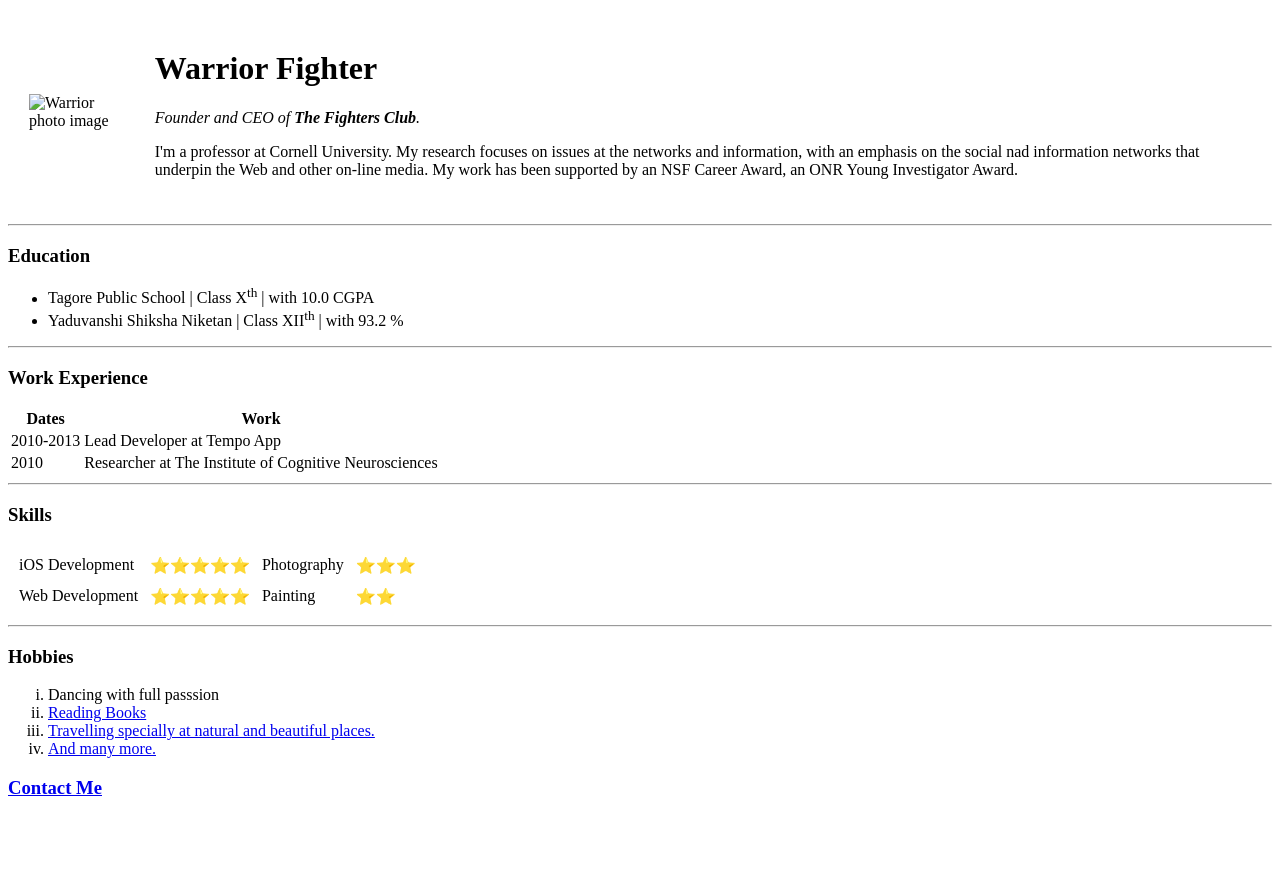
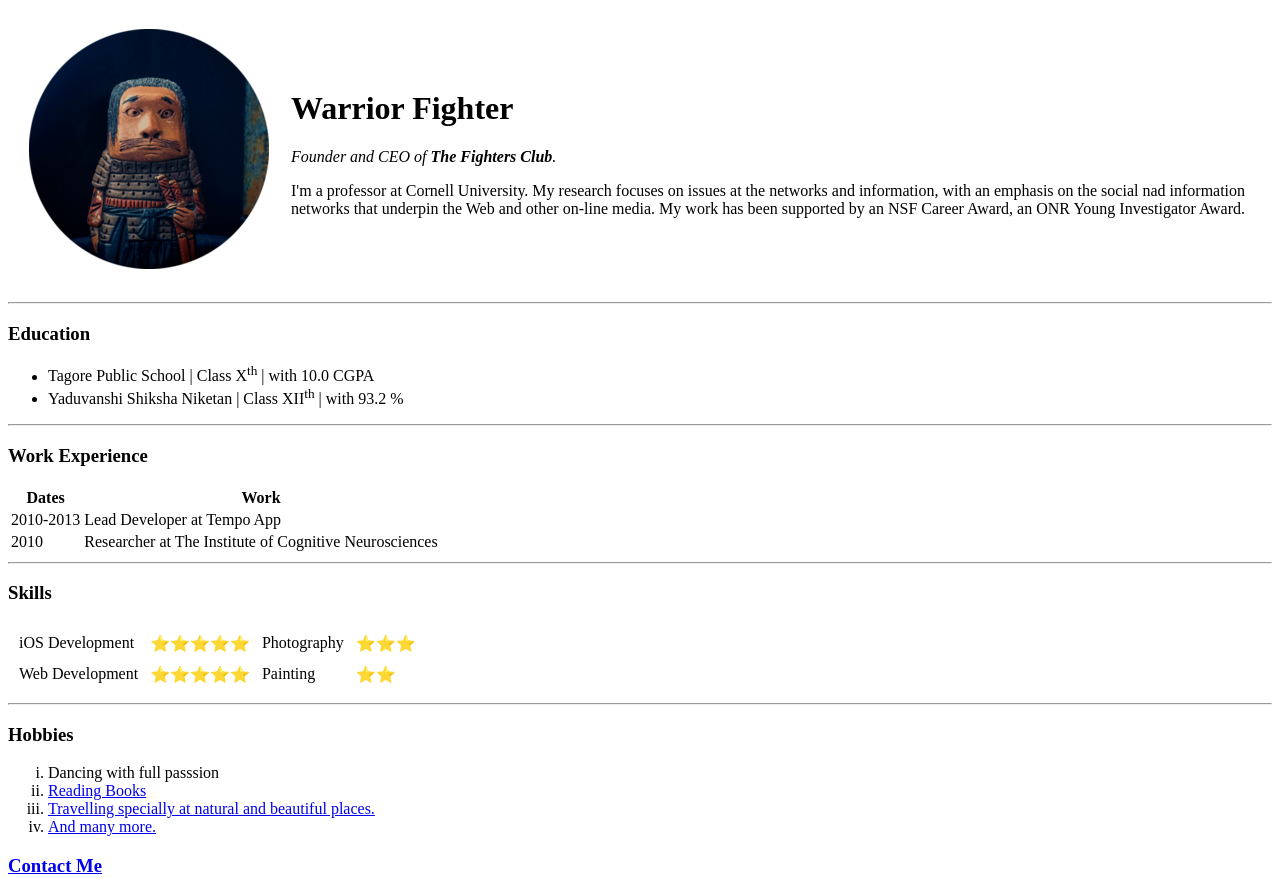
Before and after one commit to warrior345/cv, a plain HTML site: page index.html in a window 1280 px wide. Before the commit the page ends 818 px from the top, so only its background shows below. Drawn offline with Linux system fonts and the light colour scheme.

Commit message:
Update index.html

```diff
--- a/index.html
+++ b/index.html
@@ -10,7 +10,7 @@
   <table cellspacing="20">
     <tr>
       <td>
-        <img src="my images/pexels-alex-smith.png" alt="Warrior photo image" />
+        <img src="pexels-alex-smith.png" alt="Warrior photo image" />
       </td>
       <td>
         <h1>Warrior Fighter</h1>
```
